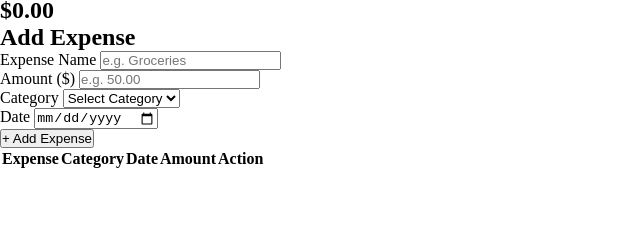
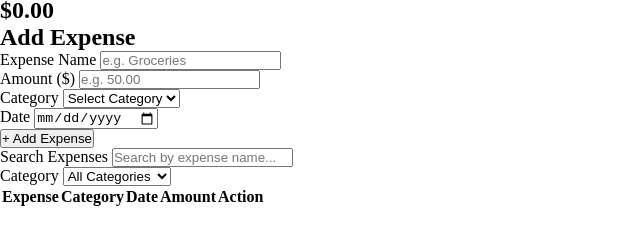
Before and after one commit to Hetvi0456/Expense-Tracker, a plain HTML site: page index.html in a window 1280 px wide. Shown: the part 58-302 px from the top of the page, without its empty margins (0-640 px from the left). Drawn offline with Linux system fonts and the light colour scheme.

Commit message:
Add search and filter controls

```diff
--- a/index.html
+++ b/index.html
@@ -53,8 +53,20 @@
         </section>
 
         <section class="controls">
-            <div class="search-box"></div>
-            <div class="filter-box"></div>
+            <div class="search-box">
+                <label for="search-input">Search Expenses</label>
+                <input type="text" id="search-input" placeholder="Search by expense name...">
+            </div>
+            <div class="filter-box">
+                <label for="category-filter">Category</label>
+                <select id="category-filter">
+                    <option value="all">All Categories</option>
+                    <option value="Food">Food</option>
+                    <option value="Transportation">Transportation</option>
+                    <option value="Entertainment">Entertainment</option>
+                    <option value="Utilities">Utilities</option>
+                </select>
+            </div>
         </section>
 
         <section class="expense-list">
```
